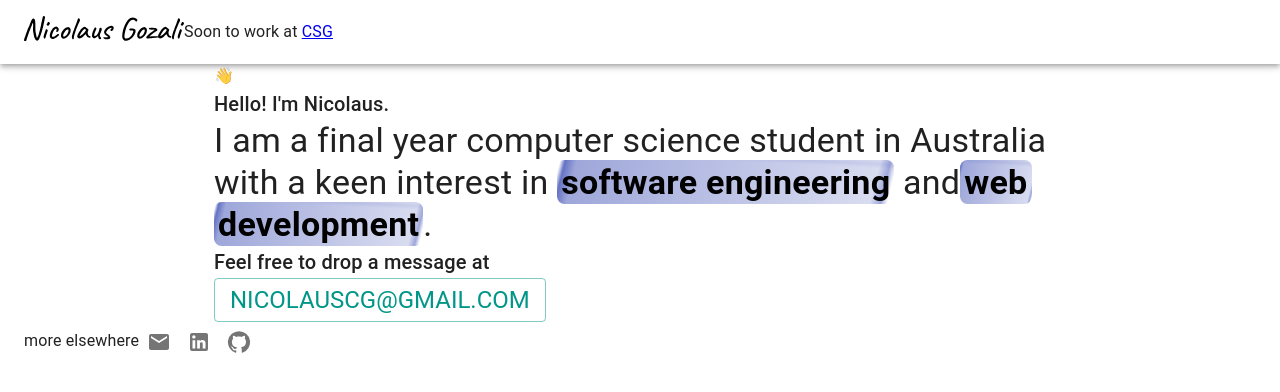
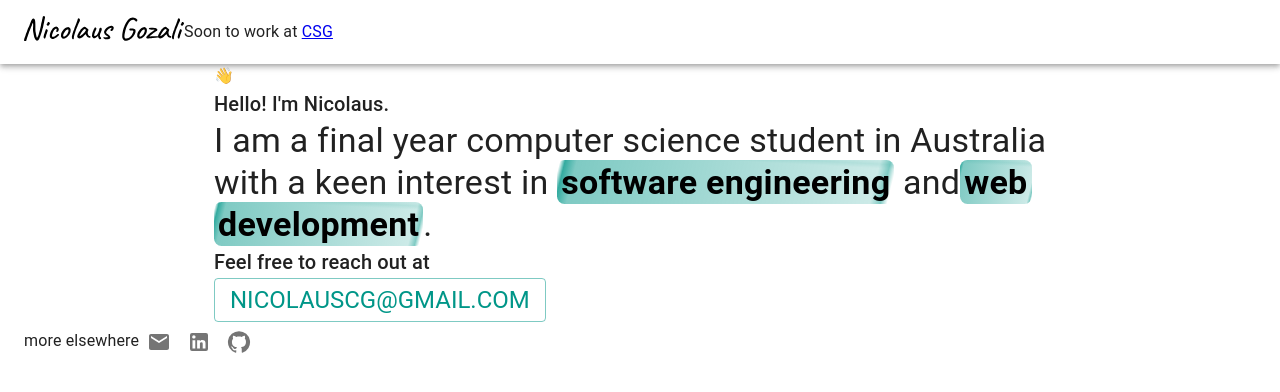
Before and after one commit to nicolauscg/personal-blog, a Next.js app: page / in a window 1280 px wide. Shown: the top 392 px of the page. Built offline with nearby package versions, Linux system fonts and the light colour scheme.

Commit message:
feat: highlight use mui theme

```diff
--- a/components/StyledMark.tsx
+++ b/components/StyledMark.tsx
@@ -3,27 +3,26 @@ import { ReactNode } from "react";
 
 interface HighlightProps {
   children: ReactNode;
-  colorHex: string;
 }
 
-const StyledMark = styled("mark")<HighlightProps>(({ colorHex }) => {
+const StyledMark = styled("mark")<HighlightProps>(({ theme }) => {
   return {
     fontWeight: "bolder",
     background: `
     linear-gradient(
       104deg,
-      ${alpha(colorHex, 0)} 0.9%,
-      ${alpha(colorHex, 0.8)} 2.4%,
-      ${alpha(colorHex, 0.5)} 5.8%,
-      ${alpha(colorHex, 0.2)} 93%,
-      ${alpha(colorHex, 0.5)} 96%,
-      ${alpha(colorHex, 0)} 98%
+      ${alpha(theme.palette.primary.main, 0)} 0.9%,
+      ${alpha(theme.palette.primary.main, 0.8)} 2.4%,
+      ${alpha(theme.palette.primary.main, 0.5)} 5.8%,
+      ${alpha(theme.palette.primary.main, 0.2)} 93%,
+      ${alpha(theme.palette.primary.main, 0.5)} 96%,
+      ${alpha(theme.palette.primary.main, 0)} 98%
     ),
     linear-gradient(
       183deg,
-      ${alpha(colorHex, 0)} 0%,
-      ${alpha(colorHex, 0.1)} 7.9%,
-      ${alpha(colorHex, 0)} 15%
+      ${alpha(theme.palette.primary.main, 0)} 0%,
+      ${alpha(theme.palette.primary.main, 0.1)} 7.9%,
+      ${alpha(theme.palette.primary.main, 0)} 15%
     )`,
     padding: "0.1rem 0.25rem",
     boxDecorationBreak: "clone",
--- a/pages/index.tsx
+++ b/pages/index.tsx
@@ -61,28 +61,30 @@ const Home: NextPage = () => {
             </Typography>
             <Typography variant="h4" component="h1" className="font-thin">
               I am a final year computer science student in Australia with a
-              keen interest in {/* TODO use theme */}
-              <StyledMark colorHex="#3f50b5">
-                software engineering
-              </StyledMark>{" "}
-              and
-              <StyledMark colorHex="#3f50b5">web development</StyledMark>.
+              keen interest in <StyledMark>software engineering</StyledMark> and
+              <StyledMark>web development</StyledMark>.
             </Typography>
             <div className="flex items-center">
               <Typography
                 variant="h6"
                 component="h2"
-                className="font-thin mr-4"
+                className="font-thin mr-2"
               >
-                Feel free to drop a message at
+                Feel free to reach out at
               </Typography>
               <Button
                 variant="outlined"
                 classes={{
-                  root: "normal-case rounded-3xl",
+                  root: "rounded-3xl",
                 }}
               >
-                <Typography variant="h5" component="h3">
+                <Typography
+                  variant="h5"
+                  component="h3"
+                  classes={{
+                    root: "normal-case",
+                  }}
+                >
                   nicolauscg@gmail.com
                 </Typography>
               </Button>
```
